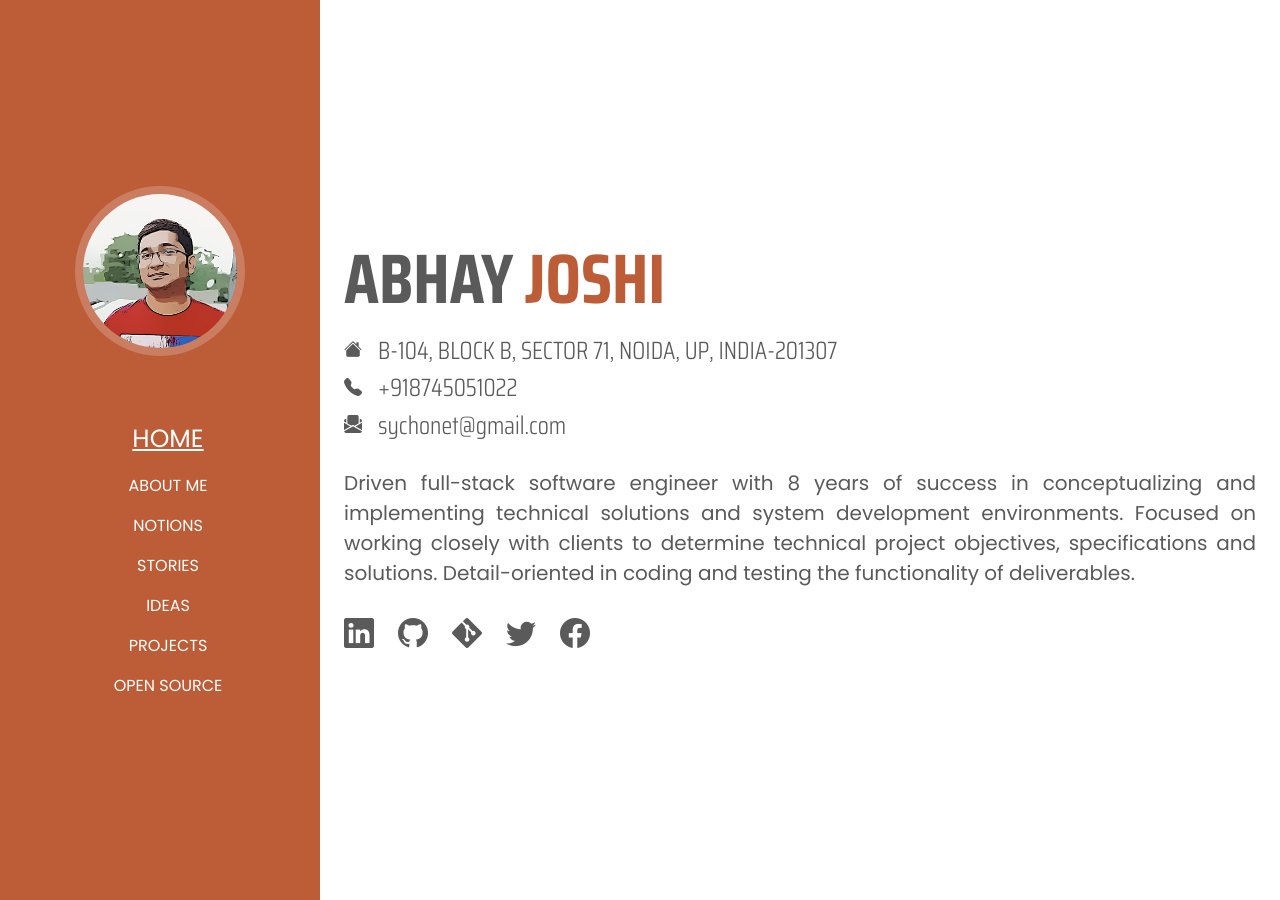
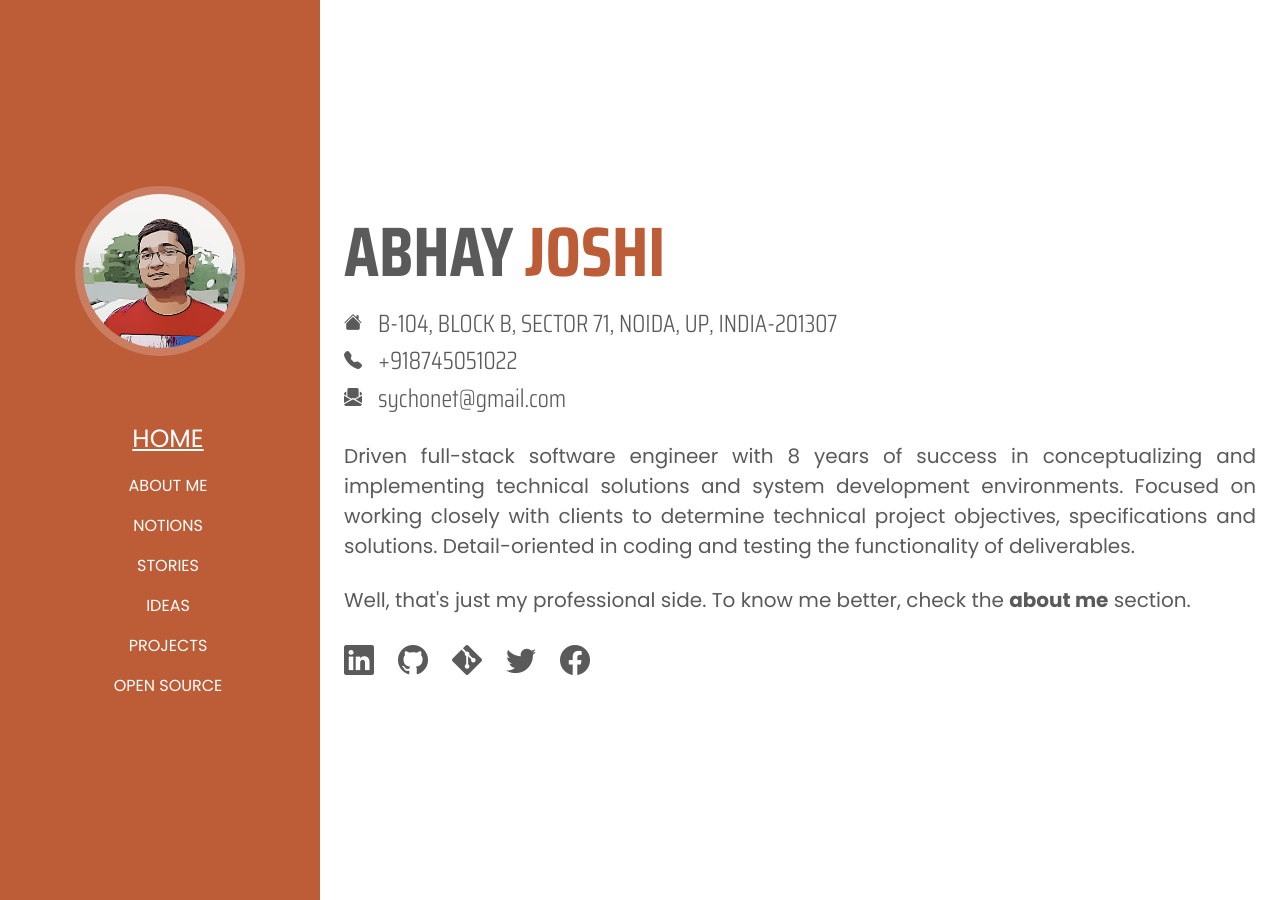
Before and after one commit to sychonet/sychonet.github.io, a Jekyll site: the page built from index.html, in a window 1280 px wide. Built offline with Jekyll 4.4.1, drawn with Linux system fonts in a browser that asks for light colours.

Commit message:
Modified description

```diff
--- a/index.html
+++ b/index.html
@@ -29,6 +29,9 @@ myDescription: Driven full-stack software engineer with 8 years of success in co
 <div class="font-color-secondary pt-4 text-align-justify" id="home-description">
     {{ page.myDescription }}
 </div>
+<div class="font-color-secondary pt-4 text-align-justify" id="home-description">
+    Well, that's just my professional side. To know me better, check the <b><a href="aboutme.html">about me</a></b> section.
+</div>
 <div class="d-flex flex-row justify-content-left pt-4 pb-3">
     {% for item in site.data.social %}
         <a href="{{ item.link }}" target="_blank"><i class="social-icon pe-4 bi {{ item.icon }}"></i></a>
```
